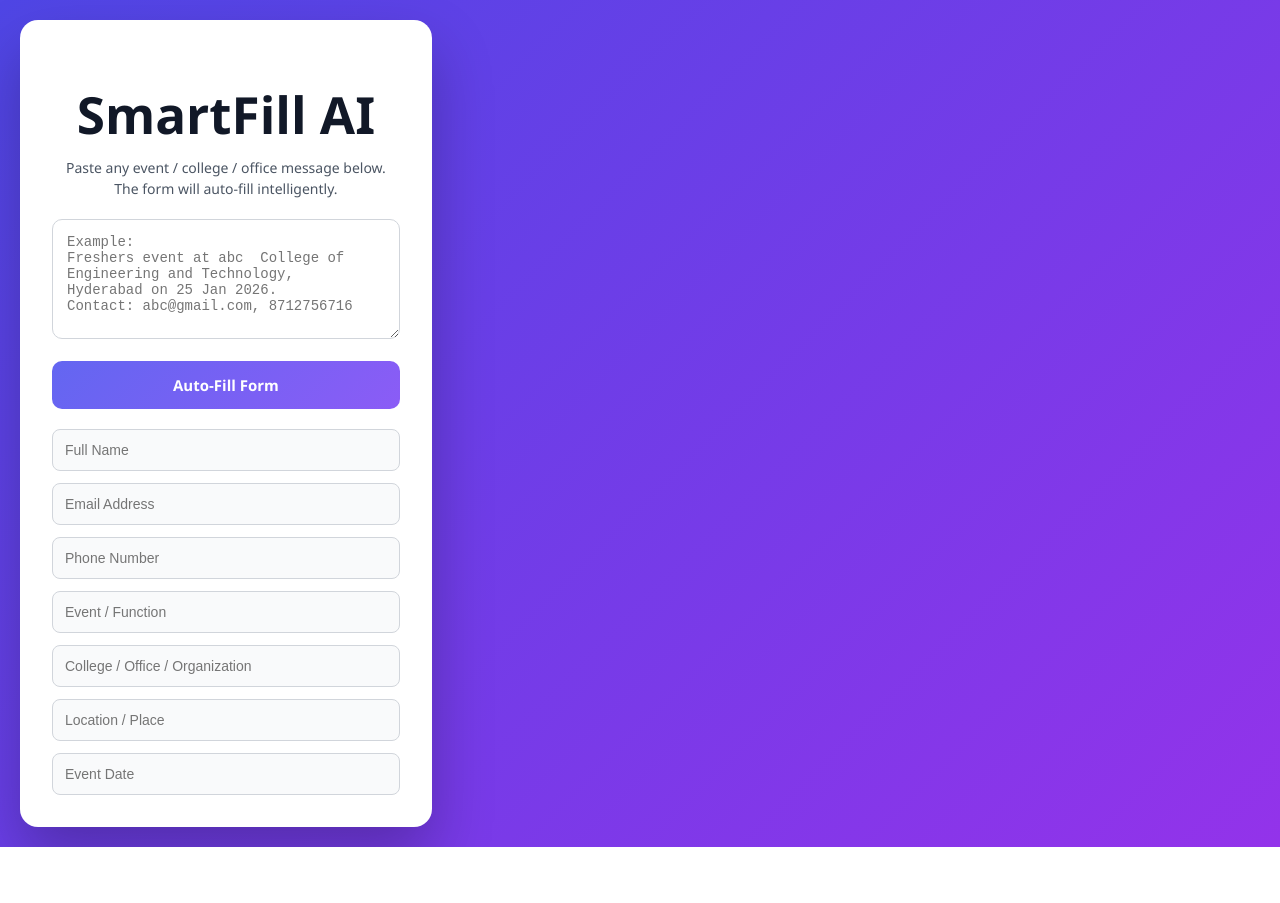
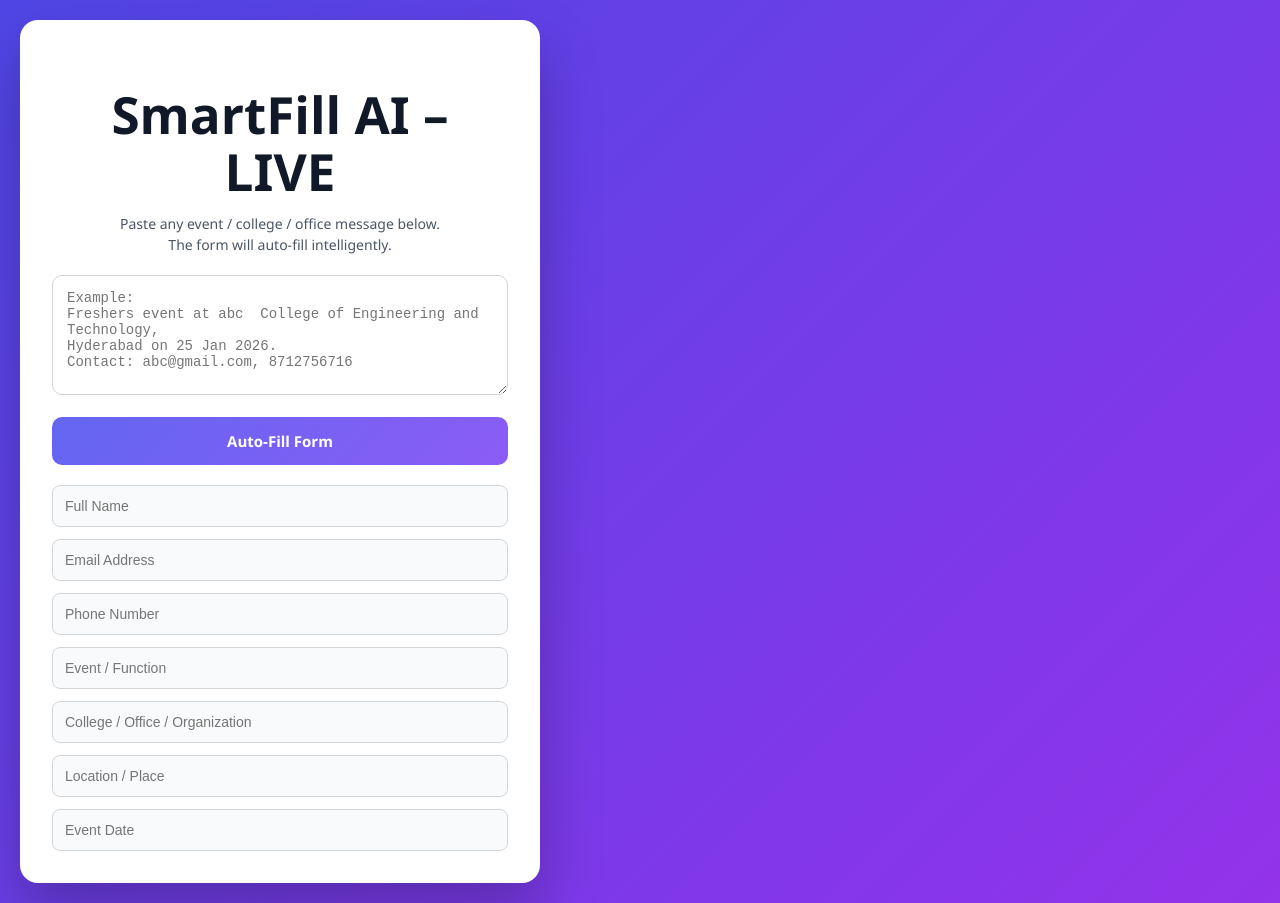
Before and after one commit to LIKHITHH-HUB/smartfill-ai-frontend, a React (Vite) app: page / in a window 1280 px wide. Before the commit the page ends 847 px from the top, so only its background shows below. Built offline with nearby package versions, Linux system fonts and the light colour scheme.

Commit message:
live test heading

```diff
--- a/src/App.jsx
+++ b/src/App.jsx
@@ -44,7 +44,8 @@ export default function App() {
   return (
     <div className="page">
       <div className="card">
-        <h1>SmartFill AI</h1>
+        <h1>SmartFill AI – LIVE</h1>
+
         <p className="subtitle">
           Paste any event / college / office message below.
           <br />
```
